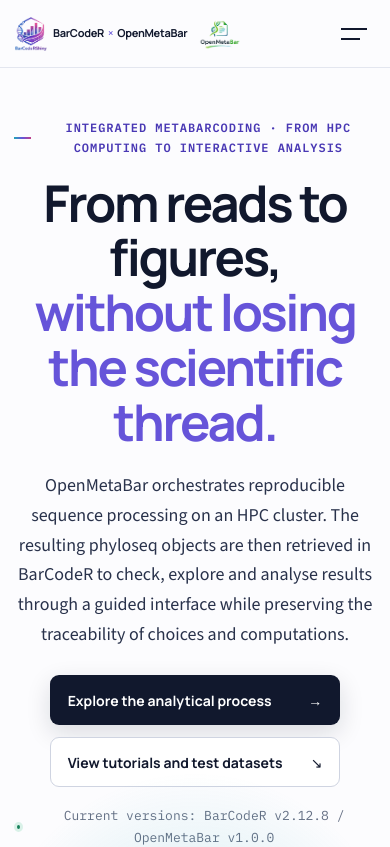
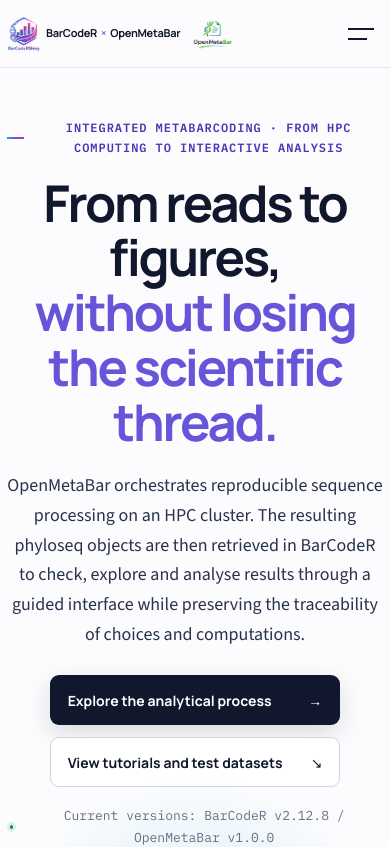
Before and after one commit to MLPosuphy/site-BarCodeR-R-shiny-application, a React (Vite) app: page / in a window 390 px wide. Shown: the top 847 px of the page. Built offline with nearby package versions, Linux system fonts and the light colour scheme.

Commit message:
Reduce horizontal page margins

```diff
--- a/src/styles.css
+++ b/src/styles.css
@@ -44,11 +44,11 @@
 :focus-visible { outline: 3px solid rgba(49, 95, 214, .38); outline-offset: 4px; border-radius: 4px; }
 
 .site-shell { min-height: 100vh; overflow: clip; }
-.page-width { width: min(1240px, calc(100% - 64px)); margin-inline: auto; }
+.page-width { width: min(1240px, calc(100% - 32px)); margin-inline: auto; }
 
 .site-header {
   align-items: center; background: rgba(252, 252, 254, .94); border-bottom: 1px solid var(--line);
-  display: flex; height: 76px; justify-content: space-between; padding: 0 max(32px, calc((100vw - 1240px) / 2));
+  display: flex; height: 76px; justify-content: space-between; padding: 0 max(16px, calc((100vw - 1240px) / 2));
   position: sticky; top: 0; z-index: 100; backdrop-filter: blur(18px);
 }
 .brand { align-items: center; display: inline-flex; flex-shrink: 0; gap: 9px; }
@@ -473,8 +473,8 @@
 }
 
 @media (max-width: 920px) {
-  .page-width { width: min(100% - 40px, 760px); }
-  .site-header { padding-inline: 20px; }
+  .page-width { width: min(100% - 20px, 760px); }
+  .site-header { padding-inline: 10px; }
   .menu-button { display: block; }
   .primary-nav { align-items: stretch; background: var(--surface); border-bottom: 1px solid var(--line); box-shadow: 0 22px 45px rgba(31,37,64,.12); display: none; flex-direction: column; gap: 0; left: 0; padding: 14px 20px 20px; position: absolute; right: 0; top: 76px; }
   .primary-nav.open { display: flex; }
@@ -505,8 +505,8 @@
 
 @media (max-width: 620px) {
   body { font-size: 16px; }
-  .page-width { width: calc(100% - 28px); }
-  .site-header { height: 68px; padding-inline: 14px; }.brand { gap: 5px; }.brand-barcoder { height: 34px; width: 34px; }.brand-openmetabar { height: 36px; width: 56px; }.brand-wordmark { font-size: 11px; gap: 4px; }.primary-nav { top: 68px; }
+  .page-width { width: calc(100% - 14px); }
+  .site-header { height: 68px; padding-inline: 7px; }.brand { gap: 5px; }.brand-barcoder { height: 34px; width: 34px; }.brand-openmetabar { height: 36px; width: 56px; }.brand-wordmark { font-size: 11px; gap: 4px; }.primary-nav { top: 68px; }
   .hero { min-height: auto; padding-block: 50px 78px; }.hero h1 { font-size: clamp(42px, 13vw, 55px); }.lead { font-size: 18px; }.hero-actions { flex-direction: column; }.button { width: 100%; }
   .app-preview { min-height: 315px; }.preview-body { grid-template-columns: 42px 1fr; min-height: 275px; }.preview-rail { gap: 2px; padding-inline: 5px; }.preview-rail strong, .preview-rail span { width: 30px; }.preview-rail span { height: 18px; font-size: 9px; }.preview-main { padding: 10px; }.preview-project > span { display: none; }.preview-dataset { align-items: stretch; flex-direction: column; gap: 8px; }.preview-kpis span { flex: 1; min-width: 0; }.preview-journey { grid-template-columns: repeat(3, 1fr); }.preview-journey div:nth-child(n+4) { display: none; }.preview-recent { display: none; }.signal-card { display: none; }.ambient-ring { height: 430px; width: 430px; }
   .numbers-grid { grid-template-columns: 1fr; }.numbers-grid > div { border-bottom: 1px solid rgba(255,255,255,.12); border-right: 1px solid rgba(255,255,255,.12); min-height: 82px; padding: 15px 20px; }.numbers-grid > div:last-child { border-bottom: 0; }.numbers-grid b { font-size: 29px; }
```
